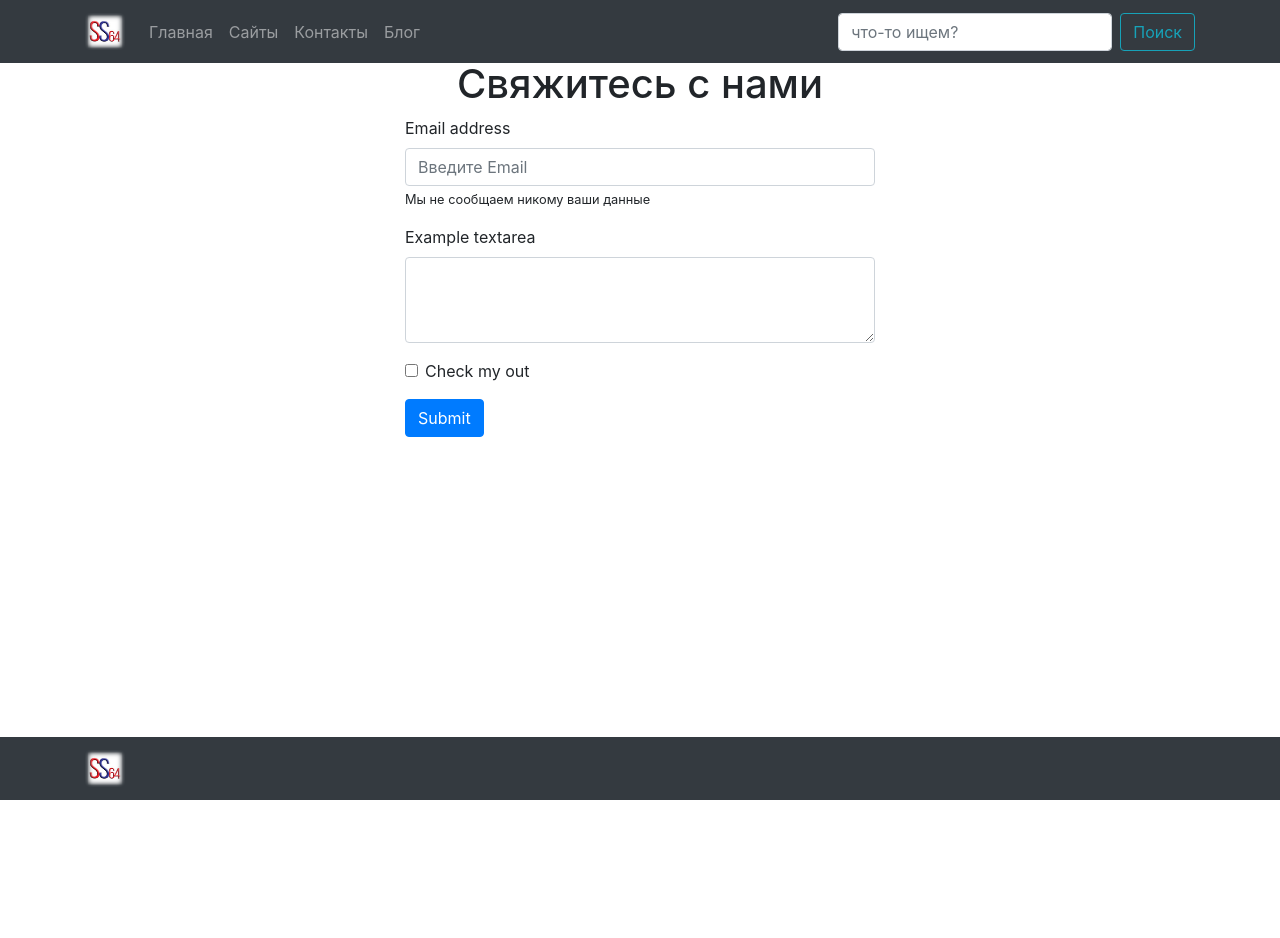
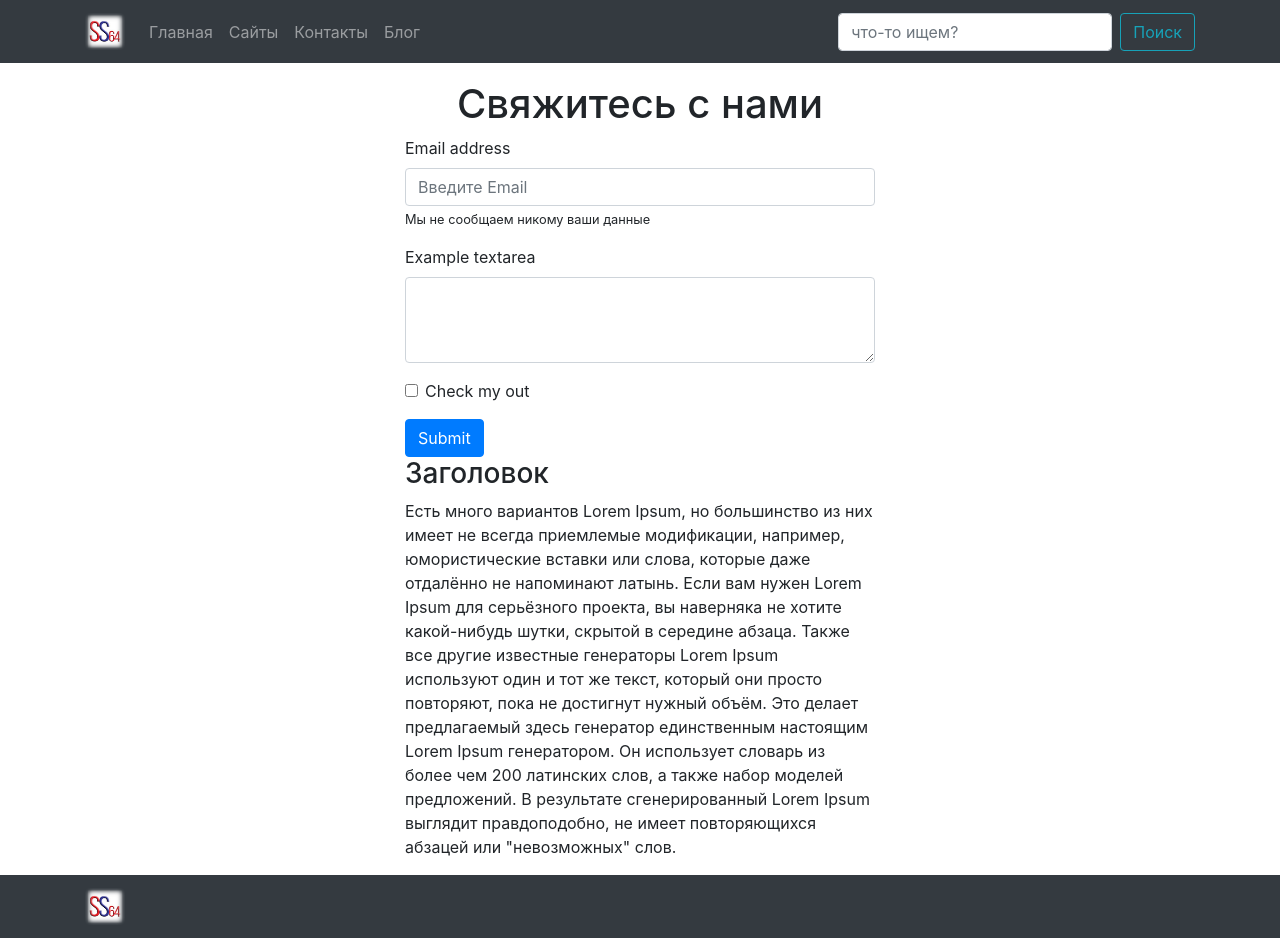
Before and after one commit to SergSmith64/sergsmith64-react, a React (Create React App) app in the folder ss64/: page /contacts in a window 1280 px wide. Before the commit the page ends 800 px from the top, so only its background shows below. Built offline with nearby package versions, Linux system fonts and the light colour scheme.

Commit message:
fix: Footer

```diff
--- a/ss64/src/App.scss
+++ b/ss64/src/App.scss
@@ -8,7 +8,10 @@
 }
 
 .containerContent {
-  margin-top: 60px;
+  // background-color: palevioletred;
+  padding-top: 80px;
+  // height: 100vh;
+  // height: calc(100vh - 60px);
 }
 
 /* .App-logo {
--- a/ss64/src/Components/Footer.js
+++ b/ss64/src/Components/Footer.js
@@ -1,5 +1,5 @@
 import React, { Component } from 'react';
-import { Navbar, Container, Form } from 'react-bootstrap';
+import { Navbar, Container } from 'react-bootstrap';
 import logo from './ss64.png';
 // import { BrowserRouter as Router, Switch, Route, Link } from 'react-router-dom';
 
@@ -13,7 +13,8 @@ export default class Footer extends Component {
 	render() {
 		return (
 			<>
-				<Navbar fixed="bottom" collapseOnSelect expand="md" bg="dark" variant="dark" >
+				{/* <Navbar fixed="bottom" collapseOnSelect expand="md" bg="dark" variant="dark" > */}
+				<Navbar sticky="bottom" collapseOnSelect expand="md" bg="dark" variant="dark" >
 					<Container>
 						<Navbar.Brand href="/">
 							<img
@@ -23,25 +24,11 @@ export default class Footer extends Component {
 								className="d-inline-block align-top"
 								alt="Logo"
 							/>{" "}
-
 						</Navbar.Brand>
 						<Navbar.Toggle aria-controls="responsive-navbar-nav" />
-						<Navbar.Collapse id="responsive-navbar-nav">
-
-							{/* <Nav className="mr-auto">
-								<Nav.Link as={Link} to="/">Главная</Nav.Link>
-								<Nav.Link as={Link} to="/web">Сайты</Nav.Link>
-								<Nav.Link as={Link} to="/contacts">Контакты</Nav.Link>
-								<Nav.Link as={Link} to="/blog">Блог</Nav.Link>
-							</Nav> */}
-
-							<Form inline >
-
-							</Form>
-						</Navbar.Collapse>
+						<Navbar.Collapse id="responsive-navbar-nav"></Navbar.Collapse>
 					</Container>
 				</Navbar>
-
 			</>
 		)
 	}
--- a/ss64/src/Pages/Contacts.js
+++ b/ss64/src/Pages/Contacts.js
@@ -25,6 +25,16 @@ export default class Contacts extends Component {
                     </Form.Group>
                     <Button variant="primary" type="submit">Submit</Button>
                 </Form>
+                <h3>Заголовок</h3>
+                <p>Есть много вариантов Lorem Ipsum, но большинство из них имеет не всегда приемлемые модификации,
+                    например, юмористические вставки или слова, которые даже отдалённо не напоминают латынь.
+                    Если вам нужен Lorem Ipsum для серьёзного проекта, вы наверняка не хотите какой-нибудь шутки,
+                    скрытой в середине абзаца. Также все другие известные генераторы Lorem Ipsum используют один
+                    и тот же текст, который они просто повторяют, пока не достигнут нужный объём. Это делает
+                    предлагаемый здесь генератор единственным настоящим Lorem Ipsum генератором. Он использует
+                    словарь из более чем 200 латинских слов, а также набор моделей предложений. В результате
+                    сгенерированный Lorem Ipsum выглядит правдоподобно, не имеет повторяющихся абзацей или "невозможных" слов.</p>
+                <p></p>
             </Container>
         )
     }
--- a/ss64/src/Pages/Web.js
+++ b/ss64/src/Pages/Web.js
@@ -41,7 +41,7 @@ export default class Web extends Component {
 								</Nav>
 							</Col>
 							<Col sm={10}>
-								<Tab.Content className="mt-3">
+								<Tab.Content className="mt-1">
 
 									<Tab.Pane eventKey="first">
 										<h3>Сайты на CMS Wordpress / Bootstrap</h3>
```
